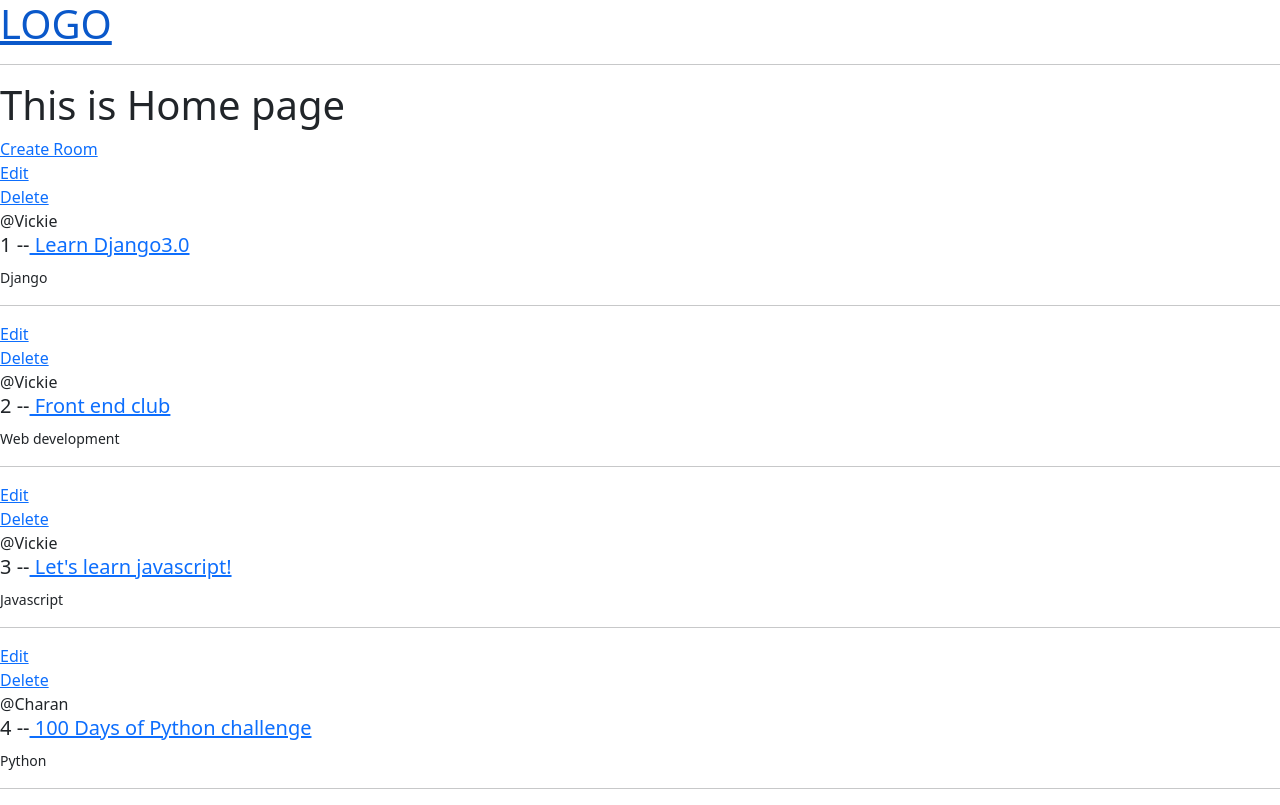
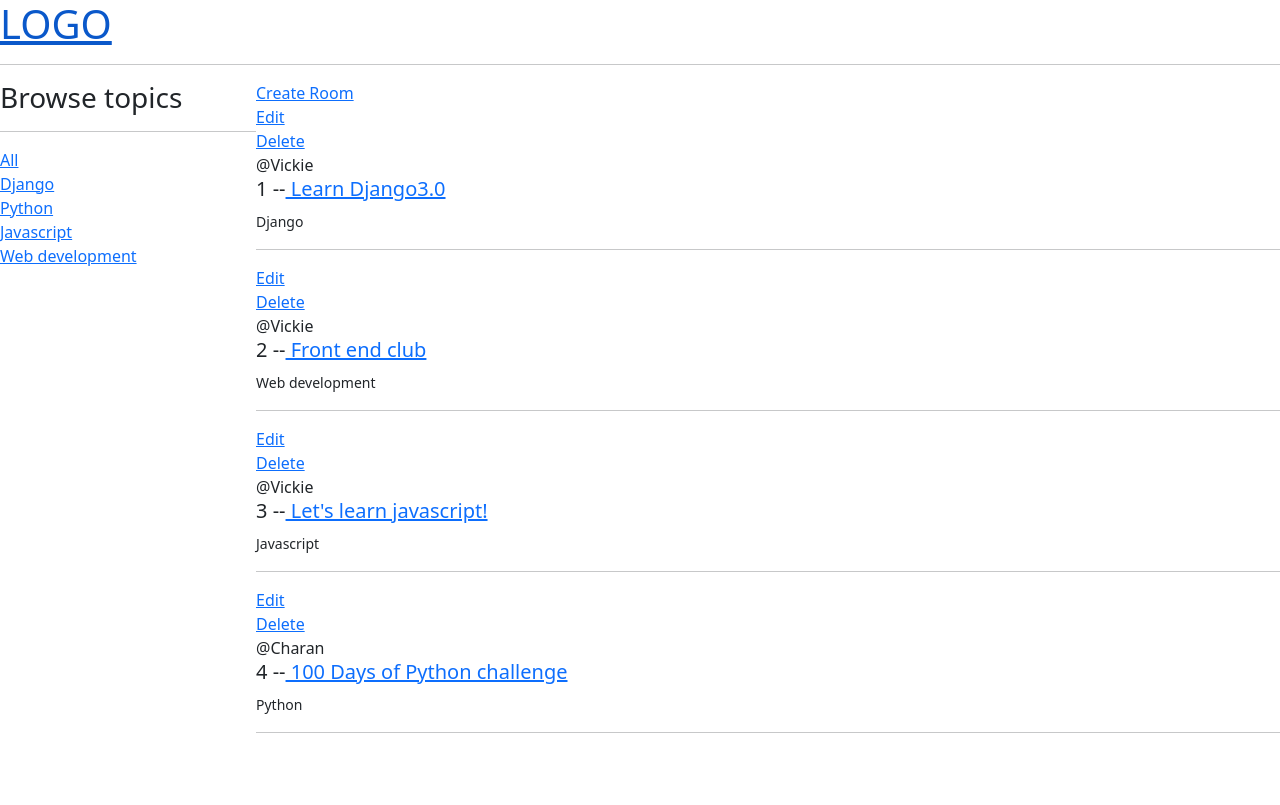
Before and after one commit to charankulal/Learning-Management-System, a Django app: page / in a window 1280 px wide. After the commit the page ends 733 px from the top, so only its background shows below. Run offline with Django 4.2, Linux system fonts and the light colour scheme; data comes from the database, SQL or seed files in the repository.

Commit message:
Implemented filtering base on topic name.

```diff
--- a/studentsync/base/templates/base/home.html
+++ b/studentsync/base/templates/base/home.html
@@ -1,21 +1,51 @@
 {% extends 'main.html' %} {% block content %}
-<h1>This is Home page</h1>
+
+<style>
+  .home-container{
+    display: grid;
+    grid-template-columns: 1fr 4fr;
+  }
+</style>
+
+<div class="home-container">
+  <div>
+    <h3>Browse topics</h3>
+    <hr />
+
+    <div>
+      <a href="{% url 'home' %}">All</a>
+    </div>
+
+    {% for topic in topics %}
+    <div>
+      <a href="{% url 'home' %}?q={{topic.name}}">{{topic.name}}</a>
+    </div>
+
+    {% endfor %}
+
+  </div>
+
   <div>
     <a href="{% url 'create-room' %}">Create Room</a>
     <div>
       {% for room in rooms %}
       <div>
         <a href="{% url 'update-room' room.id %}">Edit</a>
-      <br>
+        <br />
         <a href="{% url 'delete-room' room.id %}">Delete</a>
-      <br>
-      <span >@{{room.host.username}}</span>
-        <h5>{{forloop.counter}} --<a href="{% url 'room' room.id %}"> {{room.name}}</a></h5>
+        <br />
+        <span>@{{room.host.username}}</span>
+        <h5>
+          {{forloop.counter}} --<a href="{% url 'room' room.id %}">
+            {{room.name}}</a
+          >
+        </h5>
         <small>{{room.topic}}</small>
-        <hr>
+        <hr />
       </div>
 
       {% endfor %}
     </div>
   </div>
+</div>
 {% endblock content %}
--- a/studentsync/base/views.py
+++ b/studentsync/base/views.py
@@ -1,10 +1,12 @@
 from django.shortcuts import render,redirect
-from .models import Room
+from .models import Room,Topic
 from .forms import RoomForm
 
 def home(request):
-    rooms=Room.objects.all()
-    context={'rooms':rooms}
+    q=request.GET.get('q') if request.GET.get('q')!=None else ''
+    rooms=Room.objects.filter(topic__name__icontains=q)
+    topics=Topic.objects.all()
+    context={'rooms':rooms,'topics':topics}
     return render(request,'base/home.html',context)
 
 
--- /dev/null
+++ b/studentsync/studentsync/styles/style.css
@@ -0,0 +1,4 @@
+.home-container{
+    display: grid;
+    grid-template-columns: 1fr 3fr;
+}
--- a/studentsync/templates/main.html
+++ b/studentsync/templates/main.html
@@ -6,6 +6,8 @@
     <meta name="viewport" content="width=device-width, initial-scale=1.0">
     <link href="https://cdn.jsdelivr.net/npm/bootstrap@5.3.2/dist/css/bootstrap.min.css" rel="stylesheet"
         integrity="sha384-T3c6CoIi6uLrA9TneNEoa7RxnatzjcDSCmG1MXxSR1GAsXEV/Dwwykc2MPK8M2HN" crossorigin="anonymous">
+
+
 </head>
 <title>StudentSync</title>
 </head>
```
Lines whose indentation alone changed are shown as unchanged.
